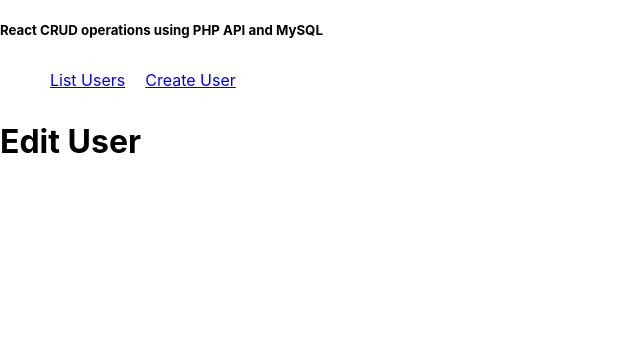
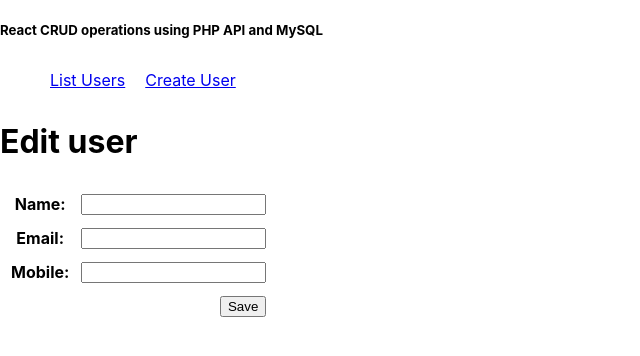
Before and after one commit to SohanaN/React-CRUD-using-PHP-API-and-MySQL-, a React (Create React App) app: page /user/1/edit in a window 1280 px wide. Shown: the top 356 px of the page, without its empty margins (0-640 px from the left). Built offline with nearby package versions, Linux system fonts and the light colour scheme; no server answers.

Commit message:
show data in edit page

```diff
--- a/src/components/EditUser.js
+++ b/src/components/EditUser.js
@@ -1,9 +1,71 @@
-import React from 'react';
+import axios from 'axios';
+import React, { useEffect, useState } from 'react';
+import { useNavigate, useParams } from 'react-router-dom';
 
 const EditUser = () => {
+    const navigate = useNavigate();
+    const [inputs, setInputs] = useState([]);
+    const {id} = useParams();
+    useEffect(() => {
+        getUser();
+    }, []);
+    function getUser() {
+        axios.get(`http://localhost/react-with-php-mysql-server/user/${id}`).then(function(response) {
+            console.log(response.data);
+            setInputs(response.data);
+        });
+    }
+    const handleChange = (event) => {
+        const name = event.target.name;
+        const value = event.target.value;
+        setInputs(values => ({...values, [name]: value}));
+    }
+    const handleSubmit = (event) => {
+        event.preventDefault();
+        axios.put(`http://localhost:8888/api/user/${id}/edit`, inputs).then(function(response){
+            console.log(response.data);
+            navigate('/');
+        });
+
+    }
     return (
         <div>
-             <h1>Edit User</h1>
+            <h1>Edit user</h1>
+            <form onSubmit={handleSubmit}>
+                <table cellSpacing="10">
+                    <tbody>
+                        <tr>
+                            <th>
+                                <label>Name: </label>
+                            </th>
+                            <td>
+                                <input value={inputs.name} type="text" name="name" onChange={handleChange} />
+                            </td>
+                        </tr>
+                        <tr>
+                            <th>
+                                <label>Email: </label>
+                            </th>
+                            <td>
+                                <input value={inputs.email} type="text" name="email" onChange={handleChange} />
+                            </td>
+                        </tr>
+                        <tr>
+                            <th>
+                                <label>Mobile: </label>
+                            </th>
+                            <td>
+                                <input value={inputs.mobile} type="text" name="mobile" onChange={handleChange} />
+                            </td>
+                        </tr>
+                        <tr>
+                            <td colSpan="2" align ="right">
+                                <button>Save</button>
+                            </td>
+                        </tr>
+                    </tbody>
+                </table>
+            </form>
         </div>
     );
 };
```
